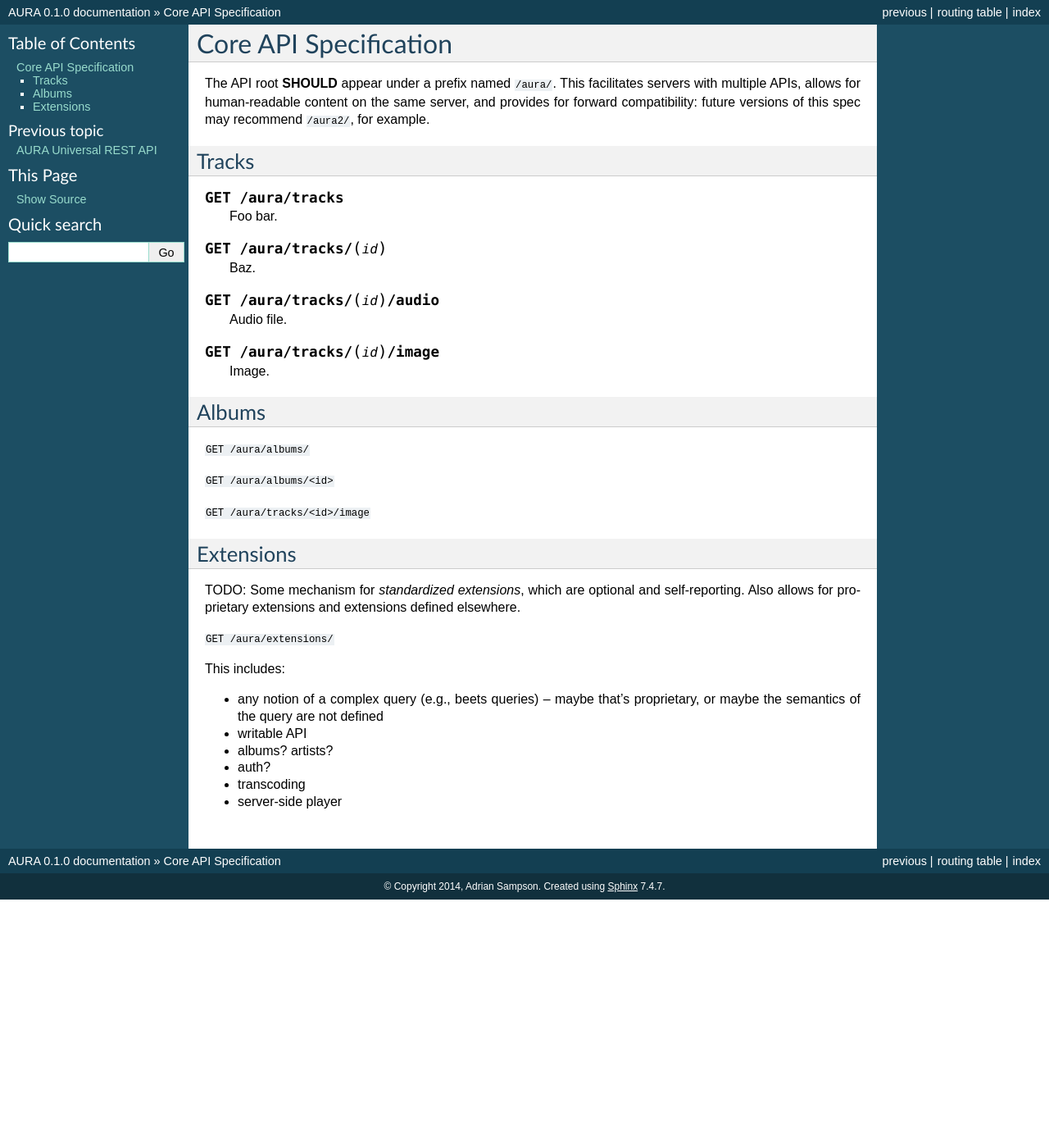
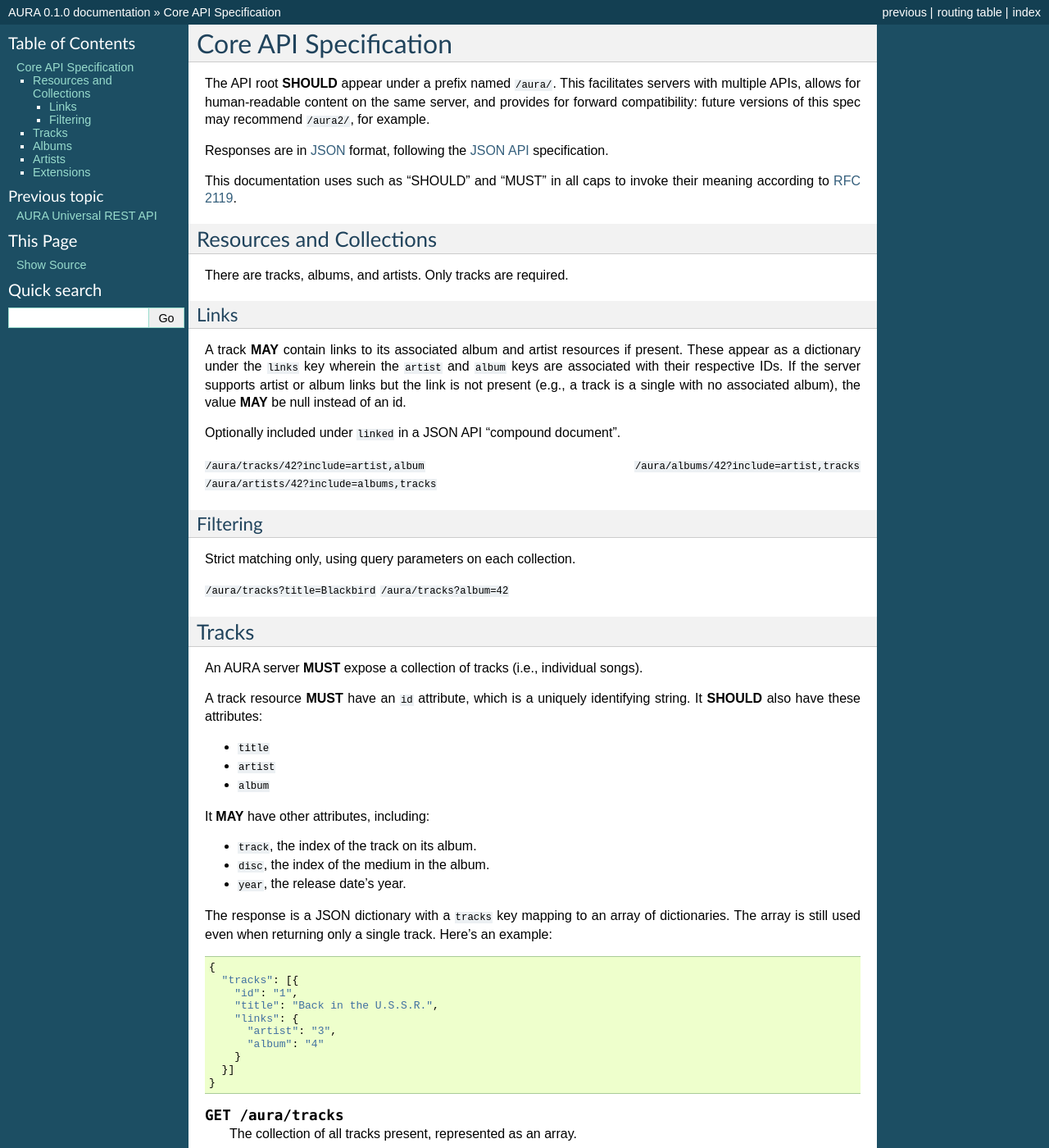
Before and after one commit to beetbox/aura, a Sphinx documentation site: the page built from docs/api.rst, in a window 1280 px wide and 1400 px high. Shown: the whole window at 82% size. Built offline with Sphinx 7.4.7, drawn with Linux system fonts in a browser that asks for light colours; some of the changed text lies outside the part shown.

Commit message:
A little more sketching

```diff
--- a/docs/api.rst
+++ b/docs/api.rst
@@ -6,16 +6,88 @@ facilitates servers with multiple APIs, allows for human-readable content on
 the same server, and provides for forward compatibility: future versions of
 this spec may recommend ``/aura2/``, for example.
 
+Responses are in `JSON`_ format, following the `JSON API`_ specification.
+
+.. _JSON: http://www.json.org
+.. _JSON API: http://jsonapi.org
+
+This documentation uses such as "SHOULD" and "MUST" in all caps to invoke
+their meaning according to `RFC 2119`_.
+
+.. _RFC 2119: http://tools.ietf.org/html/rfc2119
+
+Resources and Collections
+-------------------------
+
+There are tracks, albums, and artists. Only tracks are required.
+
+Links
+'''''
+
+A track **MAY** contain links to its associated album and artist resources if
+present. These appear as a dictionary under the ``links`` key wherein the
+``artist`` and ``album`` keys are associated with their respective IDs. If the
+server supports artist or album links but the link is not present (e.g., a
+track is a single with no associated album), the value **MAY** be null instead
+of an id.
+
+Optionally included under ``linked`` in a JSON API "compound document".
+
+``/aura/tracks/42?include=artist,album``
+``/aura/albums/42?include=artist,tracks``
+``/aura/artists/42?include=albums,tracks``
+
+Filtering
+'''''''''
+
+Strict matching only, using query parameters on each collection.
+
+``/aura/tracks?title=Blackbird``
+``/aura/tracks?album=42``
+
+
 Tracks
 ------
 
+An AURA server **MUST** expose a collection of tracks (i.e., individual songs).
+
+A track resource **MUST** have an ``id`` attribute, which is a uniquely
+identifying string. It **SHOULD** also have these attributes:
+
+* ``title``
+* ``artist``
+* ``album``
+
+It **MAY** have other attributes, including:
+
+* ``track``, the index of the track on its album.
+* ``disc``, the index of the medium in the album.
+* ``year``, the release date's year.
+
+The response is a JSON dictionary with a ``tracks`` key mapping to an array of
+dictionaries. The array is still used even when returning only a single
+track. Here's an example::
+
+    {
+      "tracks": [{
+        "id": "1",
+        "title": "Back in the U.S.S.R.",
+        "links": {
+          "artist": "3",
+          "album": "4"
+        }
+      }]
+    }
+
 .. http:get:: /aura/tracks
 
-    Foo bar.
+    The collection of all tracks present, represented as an array.
 
 .. http:get:: /aura/tracks/(id)
 
-    Baz.
+    An individual track resource. In a one-element array.
+
+Other APIs to get media:
 
 .. http:get:: /aura/tracks/(id)/audio
 
@@ -29,11 +101,13 @@ Tracks
 Albums
 ------
 
-``GET /aura/albums/``
+**MAY**, or 404
 
-``GET /aura/albums/<id>``
 
-``GET /aura/tracks/<id>/image``
+Artists
+-------
+
+**MAY**, or 404
 
 
 Extensions
```
